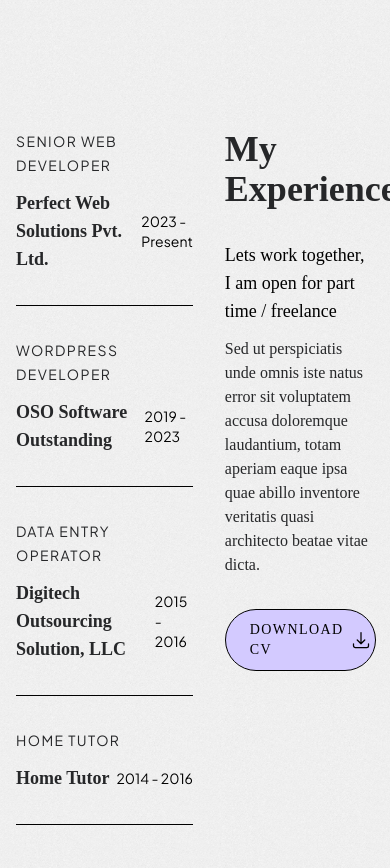
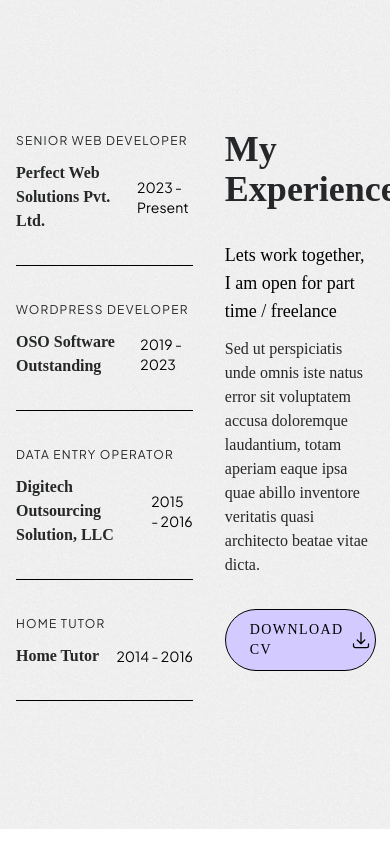
Before and after one commit to ubaidoso/Porofolio, a Next.js app: page / in a window 390 px wide. Shown: the part 5060-5928 px from the top of the page. After the commit the page ends 5889 px from the top, so only its background shows below. Built offline with nearby package versions, Linux system fonts and the light colour scheme; a web font is replaced by a local one.

Commit message:
resp
in process

```diff
--- a/src/components/Experience.jsx
+++ b/src/components/Experience.jsx
@@ -7,23 +7,22 @@ const Experience = ({experienceData}) => {
     <section className='my-24'>
         <div className="container mx-auto py-8">
         <div className="flex justify-between gap-8">
-            <div className="md:w-5/12 w-6/12">
+            <div className="md:w-6/12 w-6/12">
             <div className="space-y-8">
                 {experienceData.map((experienceItem, index) => (
                 <div key={index} className="space-y-8 border-b border-black pb-8">
-                    <div className="space-y-3">
-                        <p className="uppercase text-sm font-normal tracking-widest leading-6 text-lightblack">{experienceItem.designation}</p>
+                    <div className="lg:space-y-3 space-y-2">
+                        <p className="uppercase lg:text-sm text-xs font-normal tracking-widest leading-6 text-lightblack">{experienceItem.designation}</p>
                     <div className="flex items-center justify-between">
-
-                    <h2 className="font-semibold md:text-2xl text-lg">{experienceItem.company}</h2>
-                    <h3 className="font-normal text-sm ">{experienceItem.duration}</h3>
+                        <h2 className="font-semibold lg:text-2xl text-base">{experienceItem.company}</h2>
+                        <h3 className="font-normal text-sm ">{experienceItem.duration}</h3>
                     </div>
                     </div>
                 </div>
                 ))}
             </div>
             </div>
-            <div className="space-y-8 md:w-6/12 w-5/12 sticky top-16 self-start">
+            <div className="space-y-8 md:w-5/12 w-5/12 sticky top-16 self-start">
             <h2>My Experiences</h2>
             <div className='space-y-3'>
                 <h3 className="font-medium text-lg">Lets work together, I am open for part time / freelance</h3>
--- a/src/styles/globals.css
+++ b/src/styles/globals.css
@@ -28,7 +28,7 @@ h1 {
 }
 
 h2 {
-  @apply xl:text-6xl md:text-5xl text-4xl font-semibold text-lightblack ;
+  @apply xl:text-6xl lg:text-5xl text-4xl font-semibold text-lightblack ;
 }
 
 sup {
```
